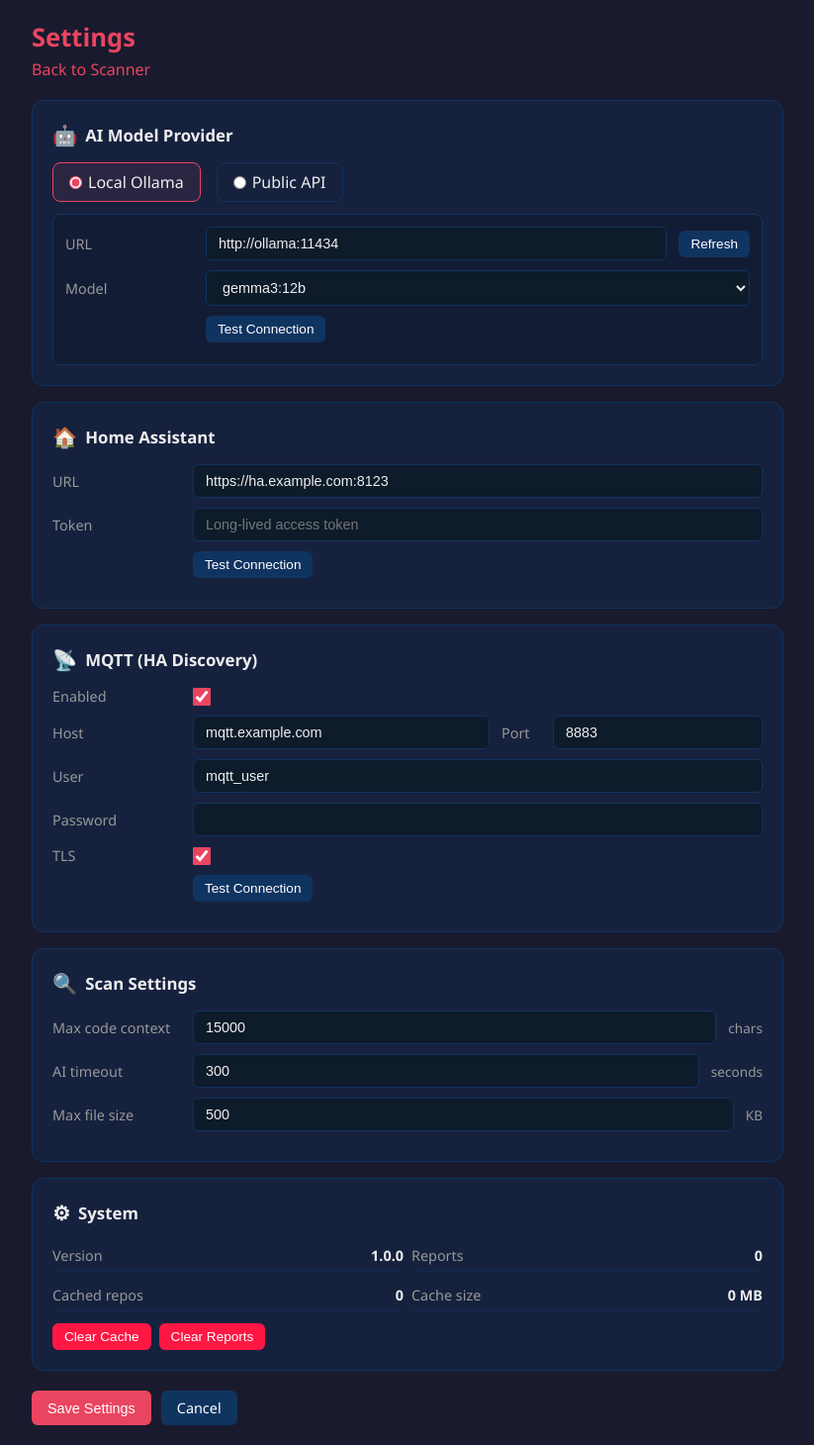
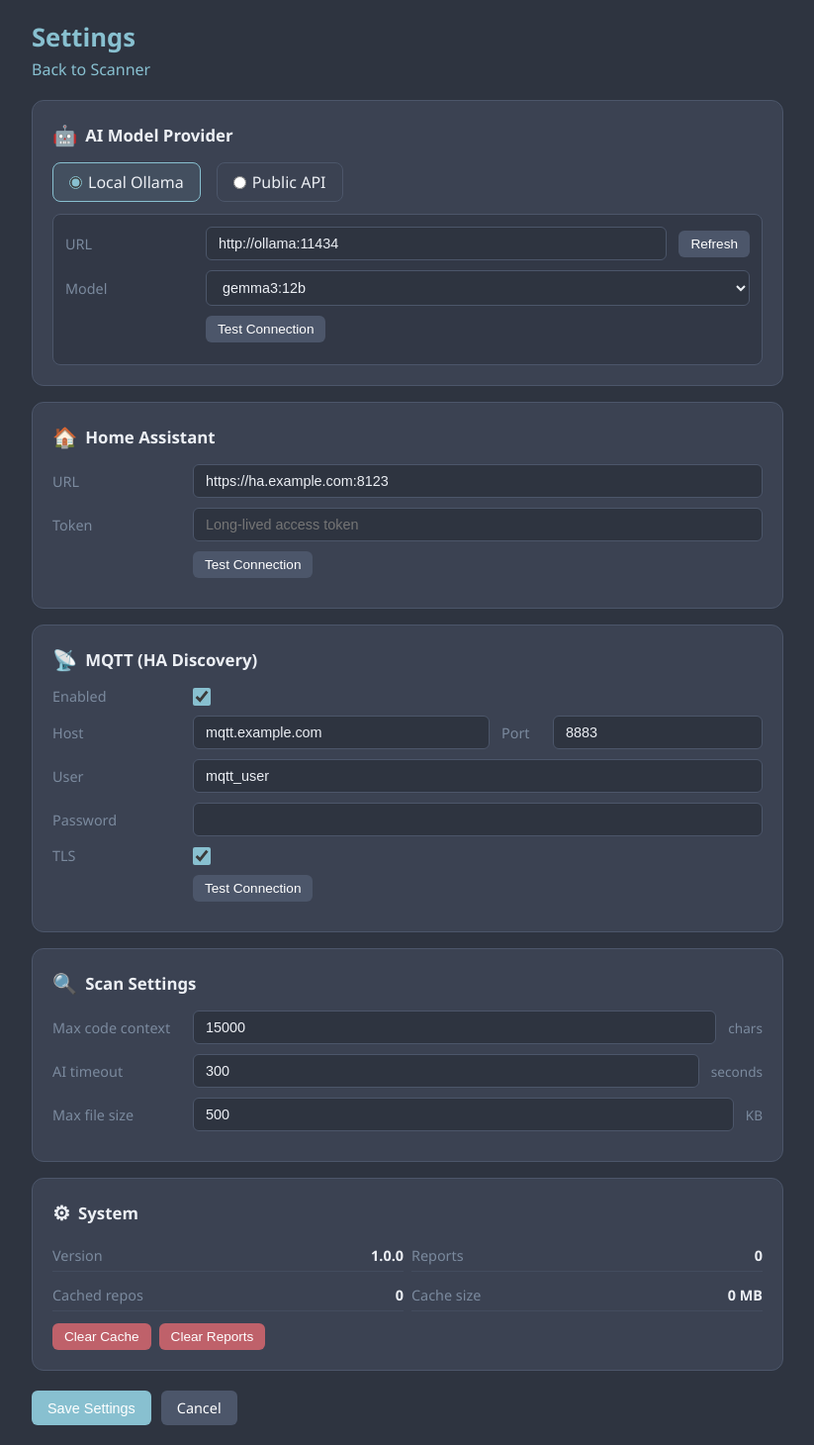
Before and after one commit to jrx-code/ha-security-sandbox, a FastAPI app: page /settings in a window 1280 px wide. Shown: the whole page at 99% size, without its empty margins (228-1051 px from the left). Run offline with FastAPI, Linux system fonts and the light colour scheme; data that the repository does not hold is empty; parts of the project's set-up code (start-up, migrations or seed data) failed here and were passed over.

Commit message:
Switch UI theme from dark blue to Nord color palette
Co-Authored-By: Claude Opus 4.6 <noreply@anthropic.com>

```diff
--- a/app/web/templates/settings.html
+++ b/app/web/templates/settings.html
@@ -6,10 +6,10 @@
     <title>HA Sandbox — Settings</title>
     <style>
         :root {
-            --bg: #1a1a2e; --surface: #16213e; --primary: #0f3460;
-            --accent: #e94560; --text: #eee; --text-muted: #999;
-            --safe: #00c853; --caution: #ffc107; --danger: #ff1744;
-            --input-bg: #0d1b2a;
+            --bg: #2e3440; --surface: #3b4252; --primary: #4c566a;
+            --accent: #88c0d0; --text: #eceff4; --text-muted: #7b8a9e;
+            --safe: #a3be8c; --caution: #ebcb8b; --danger: #bf616a;
+            --input-bg: #2e3440;
         }
         * { box-sizing: border-box; margin: 0; padding: 0; }
         body { font-family: 'Segoe UI', system-ui, sans-serif; background: var(--bg); color: var(--text); min-height: 100vh; }
@@ -37,7 +37,7 @@
         .radio-group { display: flex; gap: 16px; margin-bottom: 12px; }
         .radio-group label { min-width: auto; cursor: pointer; display: flex; align-items: center; gap: 6px;
             padding: 8px 16px; border: 1px solid var(--primary); border-radius: 8px; transition: all 0.2s; }
-        .radio-group label.active { border-color: var(--accent); background: rgba(233, 69, 96, 0.1); }
+        .radio-group label.active { border-color: var(--accent); background: rgba(136, 192, 208, 0.1); }
         .radio-group input[type="radio"] { accent-color: var(--accent); }
 
         .provider-section { display: none; padding: 12px; border: 1px solid var(--primary); border-radius: 8px; margin-top: 8px; background: rgba(0,0,0,0.15); }
@@ -61,7 +61,7 @@
         .actions-left { display: flex; gap: 10px; }
 
         .info-grid { display: grid; grid-template-columns: 1fr 1fr; gap: 8px; }
-        .info-item { display: flex; justify-content: space-between; padding: 6px 0; border-bottom: 1px solid rgba(15,52,96,0.5); }
+        .info-item { display: flex; justify-content: space-between; padding: 6px 0; border-bottom: 1px solid rgba(76,86,106,0.5); }
         .info-label { color: var(--text-muted); font-size: 0.9em; }
         .info-value { font-weight: 600; font-size: 0.9em; }
 
```
Also changed, not shown: app/web/templates/index.html (+9 -9 lines).
